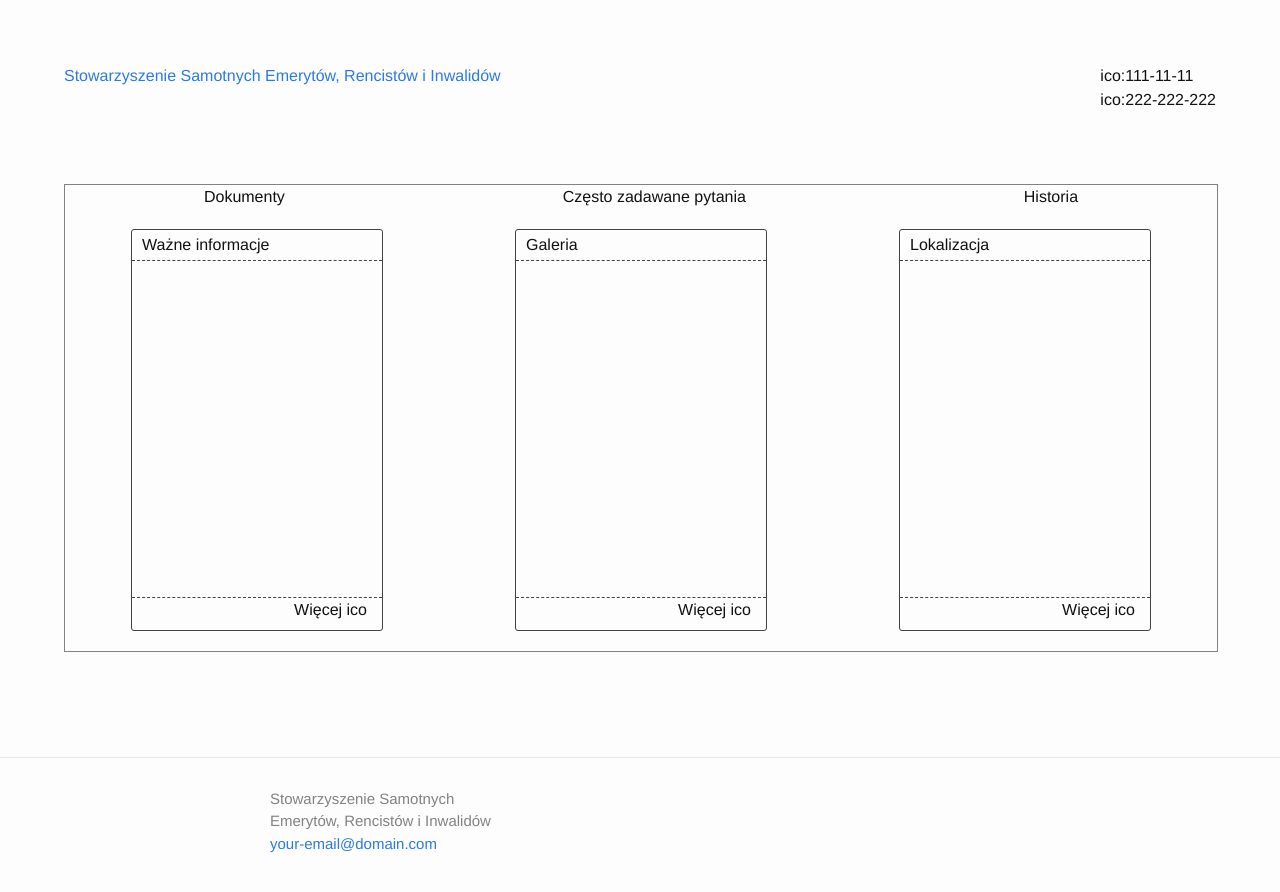
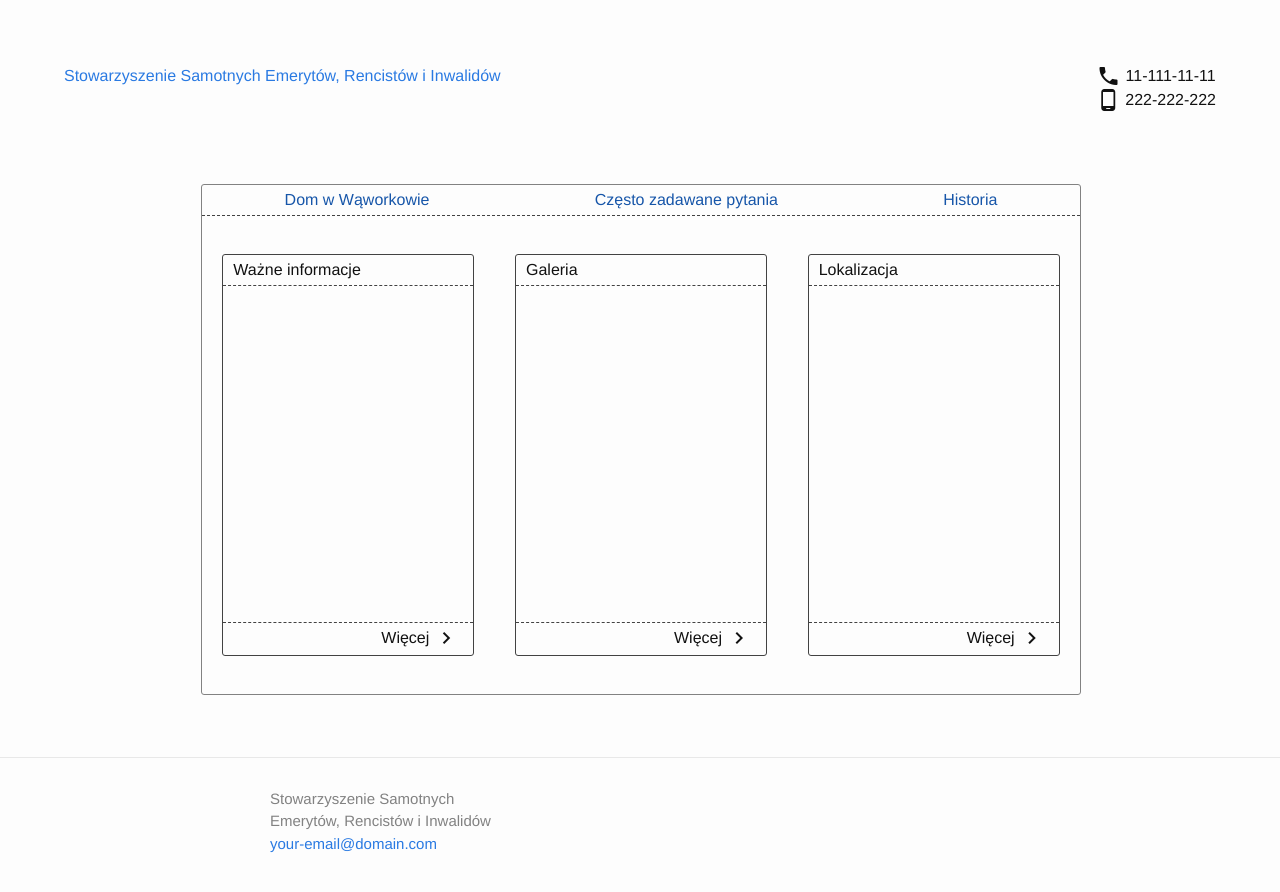
Before and after one commit to paweltar/stowarzyszenie, a Jekyll site: the page built from index.html, in a window 1280 px wide. Shown: the top 892 px of the page. Built offline with Jekyll 4.4.1, drawn with Linux system fonts in a browser that asks for light colours.

Commit message:
Fix laytout and add font icons

```diff
--- a/_includes/head.html
+++ b/_includes/head.html
@@ -9,4 +9,6 @@
   <link rel="stylesheet" href="{{ "/css/main.css" | prepend: site.baseurl }}">
   <link rel="canonical" href="{{ page.url | replace:'index.html','' | prepend: site.baseurl | prepend: site.url }}">
   <link rel="alternate" type="application/rss+xml" title="{{ site.title }}" href="{{ "/feed.xml" | prepend: site.baseurl | prepend: site.url }}">
+  <link href="https://fonts.googleapis.com/icon?family=Material+Icons"
+      rel="stylesheet">
 </head>
--- a/_includes/header.html
+++ b/_includes/header.html
@@ -6,8 +6,12 @@
 
   <div class="header-contact-info">
     <ul>
-      <li><span>ico:</span>111-11-11</li>
-      <li><span>ico:</span>222-222-222</li>
+      <li><i class="material-icons">local_phone</i>
+        <p>11-111-11-11</p>
+      </li>
+      <li><i class="material-icons">phone_android</i>
+        <p>222-222-222</p>
+      </li>
     </ul>
   </div>
 
--- a/_sass/_landing-page.scss
+++ b/_sass/_landing-page.scss
@@ -5,20 +5,28 @@
     flex-direction: column;
     align-content: space-between;
     width: 100%;
+    max-width: 1000px;
     height: 100%;
     border: 1px solid $grey-color;
+    border-radius: 3px;
     nav {
       ul {
+        height: 30px;
+        align-items: center;
+        border-bottom: 1px dashed $grey-color-dark;
         display: flex;
         flex-direction: row;
         justify-content: space-around;
         @include media-query($on-palm) {
           flex-direction: column;
+          border-bottom: none;
+          height: auto;
           @include center-on-mobile;
         }
         li {
           list-style: none;
           @include media-query($on-palm) {
+            width: 90%;
             border-bottom: 1px dashed $grey-color-dark;
             height: 30px;
             padding-top: 6px;
@@ -56,9 +64,11 @@
         .card-footer {
           height: 30px;
           border-top: 1px dashed $grey-color-dark;
-          p {
-            float: right;
-            margin-right: 15px;
+          display: flex;
+          align-items: center;
+          justify-content: flex-end;
+          i {
+            margin: 0 15px 0 5px;
           }
         }
       }
--- a/_sass/_layout.scss
+++ b/_sass/_layout.scss
@@ -29,6 +29,13 @@ body {
       margin-right: 5%;
       li {
         list-style: none;
+        display: flex;
+        flex-direction: row;
+        justify-content: center;
+        align-items: center;
+        p {
+          margin-left: 5px;
+        }
       }
       @include media-query($on-palm) {
         @include center-on-mobile;
@@ -112,6 +119,8 @@ body {
  */
 .page-content {
     flex: 1;
+    display: flex;
+    justify-content: center;
 }
 
 .page-heading {
--- a/index.html
+++ b/index.html
@@ -6,9 +6,9 @@ layout: landing_page
 
   <nav>
     <ul>
-      <li>Dokumenty</li>
-      <li>Często zadawane pytania</li>
-      <li>Historia</li>
+      <li><a href="">Dom w Wąworkowie</a></li>
+      <li><a href="">Często zadawane pytania</a></li>
+      <li><a href="">Historia</a></li>
     </ul>
   </nav>
 
@@ -21,7 +21,7 @@ layout: landing_page
 
       </div>
       <div class="card-footer">
-        <p>Więcej <span>ico</span></p>
+        <p>Więcej</p><i class="material-icons">keyboard_arrow_right</i>
       </div>
     </div>
 
@@ -33,7 +33,7 @@ layout: landing_page
 
       </div>
       <div class="card-footer">
-        <p>Więcej <span>ico</span></p>
+        <p>Więcej</p><i class="material-icons">keyboard_arrow_right</i>
       </div>
     </div>
 
@@ -45,7 +45,7 @@ layout: landing_page
 
       </div>
       <div class="card-footer">
-        <p>Więcej <span>ico</span></p>
+        <p>Więcej</p><i class="material-icons">keyboard_arrow_right</i>
       </div>
     </div>
   </div>
```
Also changed, not shown: package.json (added, +11 -0 lines).
